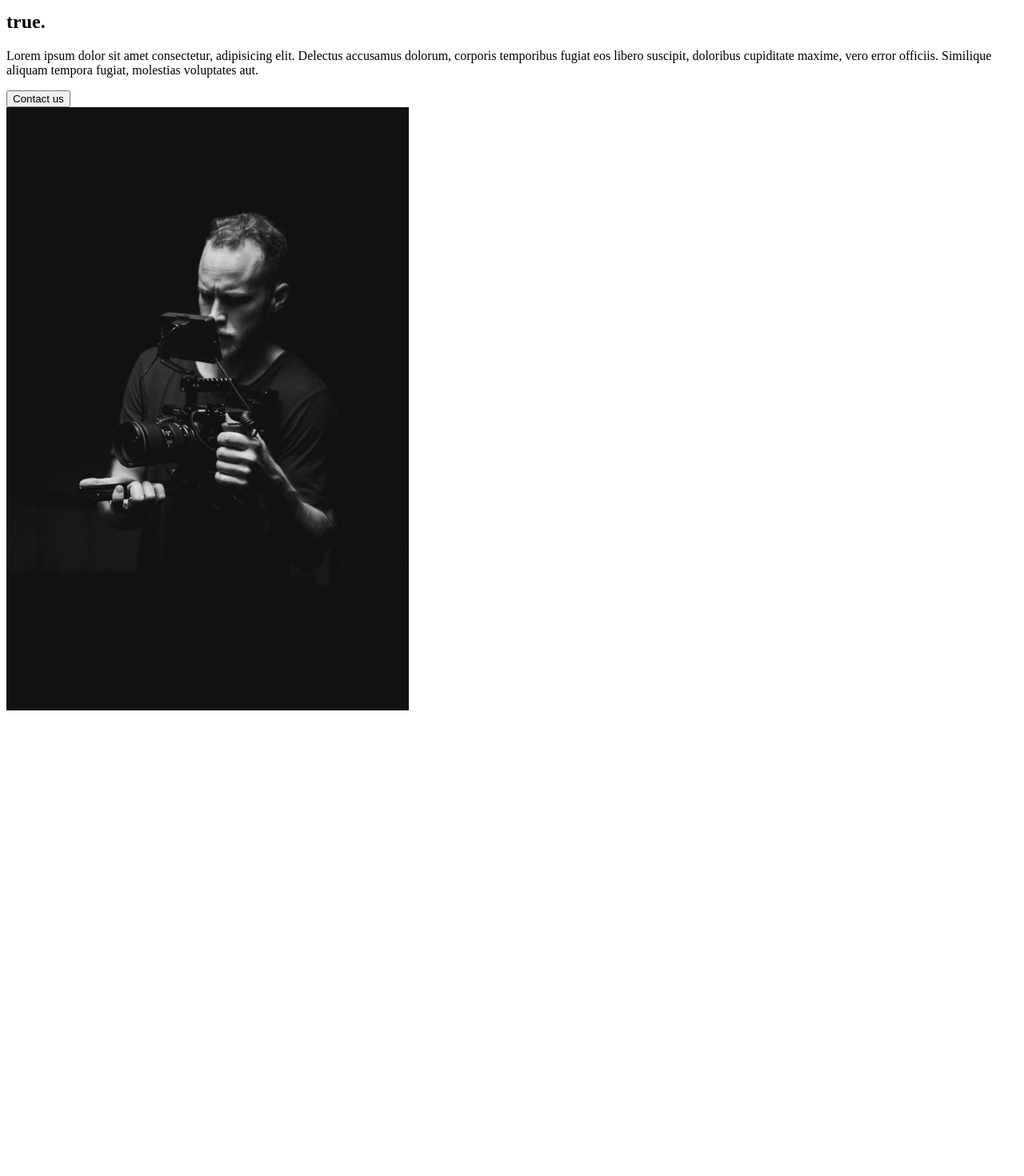
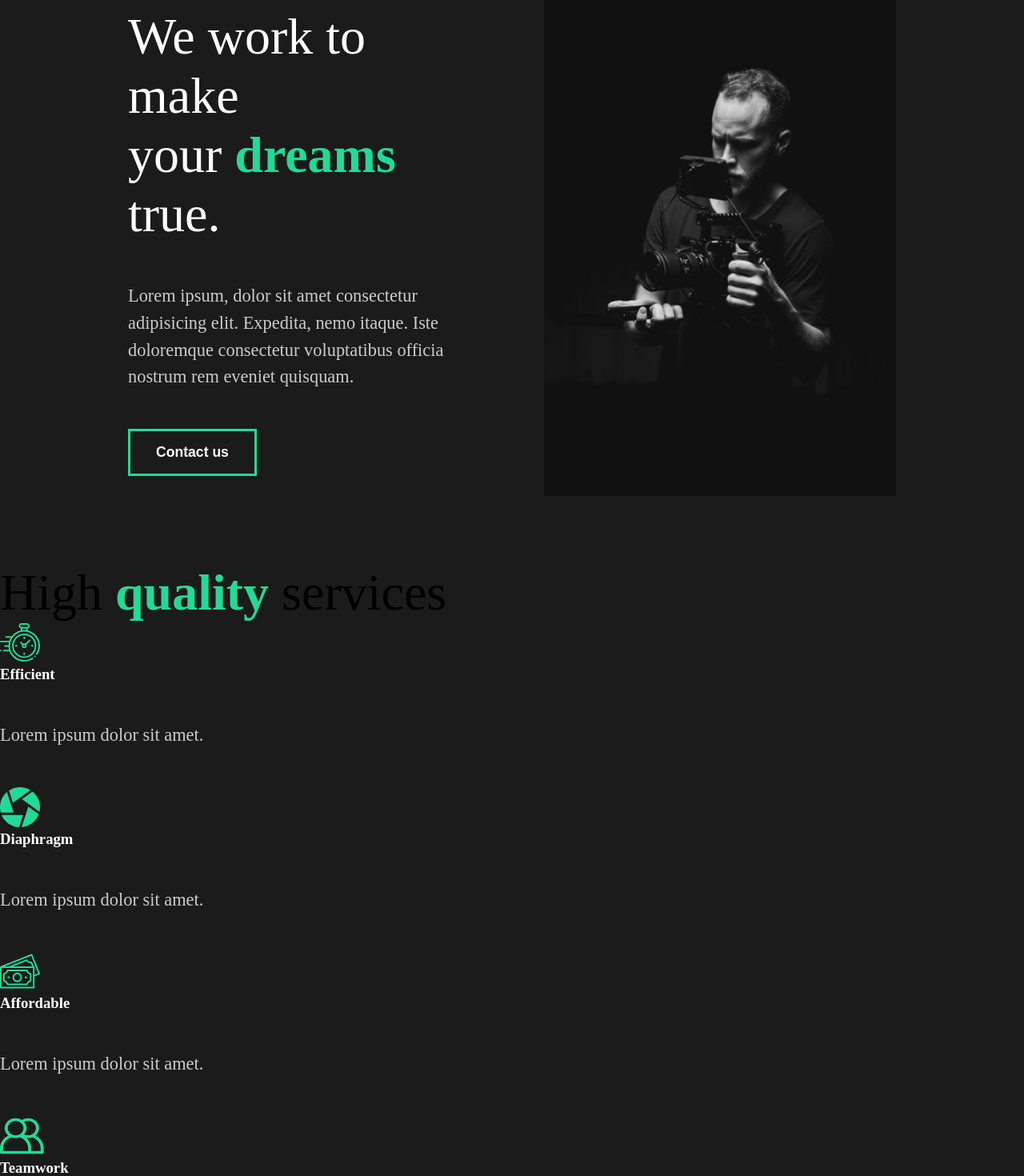
Before and after one commit to thyAshley/React-Sandbox, a React (Create React App) app in the folder portfolio-site/: page / in a window 1280 px wide. Shown: the part 100-1570 px from the top of the page at 80% size. Before the commit the page ends 1000 px from the top, so only its background shows below. Built offline with nearby package versions, Linux system fonts and the light colour scheme.

Commit message:
added global style and styles for about page

```diff
--- a/portfolio-site/src/App.tsx
+++ b/portfolio-site/src/App.tsx
@@ -1,10 +1,12 @@
 import React from "react";
 
+import GlobalStyle from "./styles/GlobalStyle";
 import AboutUs from "./screens/AboutUs";
 
 function App() {
   return (
     <div className="App">
+      <GlobalStyle />
       <AboutUs />
     </div>
   );
--- a/portfolio-site/src/components/AboutSection.tsx
+++ b/portfolio-site/src/components/AboutSection.tsx
@@ -1,37 +1,68 @@
 import React from "react";
+import styled from "styled-components";
 
 import home1 from "../img/home1.png";
 
 const AboutSection = () => {
   return (
-    <div>
-      <div className="description">
+    <About>
+      <Description>
         <div className="title">
-          <div className="hide">
+          <Hide>
             <h2>We work to make</h2>
-          </div>
-          <div className="hide">
+          </Hide>
+          <Hide>
             <h2>
               your <span>dreams</span>
             </h2>
-          </div>
-          <div className="hide">
+          </Hide>
+          <Hide>
             <h2>true.</h2>
-          </div>
+          </Hide>
         </div>
         <p>
-          Lorem ipsum dolor sit amet consectetur, adipisicing elit. Delectus
-          accusamus dolorum, corporis temporibus fugiat eos libero suscipit,
-          doloribus cupiditate maxime, vero error officiis. Similique aliquam
-          tempora fugiat, molestias voluptates aut.
+          Lorem ipsum, dolor sit amet consectetur adipisicing elit. Expedita,
+          nemo itaque. Iste doloremque consectetur voluptatibus officia nostrum
+          rem eveniet quisquam.
         </p>
         <button>Contact us</button>
-      </div>
-      <div className="image">
+      </Description>
+      <ImageContainer>
         <img src={home1} alt="home" />
-      </div>
-    </div>
+      </ImageContainer>
+    </About>
   );
 };
 
+const About = styled.div`
+  align-items: center;
+  color: white;
+  display: flex;
+  justify-content: center;
+  min-height: 90vh;
+  padding: 5rem 10rem;
+`;
+
+const Description = styled.div`
+  flex: 1;
+  padding-right: 5rem;
+  h2 {
+    font-weight: lighter;
+  }
+`;
+
+const ImageContainer = styled.div`
+  flex: 1;
+  overflow: hidden;
+  img {
+    height: 80vh;
+    object-fit: cover;
+    width: 100%;
+  }
+`;
+
+const Hide = styled.div`
+  overflow: hidden;
+`;
+
 export default AboutSection;
--- /dev/null
+++ b/portfolio-site/src/components/FaqSection.tsx
@@ -0,0 +1,53 @@
+import React from "react";
+
+const FaqSection = () => {
+  return (
+    <div className="faq">
+      <h2>
+        Any Questions <span>FAQ</span>
+      </h2>
+      <div className="question">
+        <h4>How Do I Start?</h4>
+        <div className="answer">
+          <p>Lorem ipsum dolor sit amet.</p>
+          <p>
+            Lorem ipsum, dolor sit amet consectetur adipisicing elit. Itaque,
+            veritatis?
+          </p>
+        </div>
+      </div>
+      <div className="question">
+        <h4>Daily Schedule</h4>
+        <div className="answer">
+          <p>Lorem ipsum dolor sit amet.</p>
+          <p>
+            Lorem ipsum, dolor sit amet consectetur adipisicing elit. Itaque,
+            veritatis?
+          </p>
+        </div>
+      </div>
+      <div className="question">
+        <h4>What are the available payment method</h4>
+        <div className="answer">
+          <p>Lorem ipsum dolor sit amet.</p>
+          <p>
+            Lorem ipsum, dolor sit amet consectetur adipisicing elit. Itaque,
+            veritatis?
+          </p>
+        </div>
+      </div>
+      <div className="question">
+        <h4>What Products are available?</h4>
+        <div className="answer">
+          <p>Lorem ipsum dolor sit amet.</p>
+          <p>
+            Lorem ipsum, dolor sit amet consectetur adipisicing elit. Itaque,
+            veritatis?
+          </p>
+        </div>
+      </div>
+    </div>
+  );
+};
+
+export default FaqSection;
--- /dev/null
+++ b/portfolio-site/src/components/ServicesSection.tsx
@@ -0,0 +1,59 @@
+import React from "react";
+import clock from "../img/clock.svg";
+import diaphragm from "../img/diaphragm.svg";
+import money from "../img/money.svg";
+import teamwork from "../img/teamwork.svg";
+import home2 from "../img/home2.png";
+
+const ServicesSection = () => {
+  return (
+    <div>
+      <div className="services">
+        <div className="description">
+          <h2>
+            High <span>quality</span> services
+          </h2>
+          <div className="cards">
+            <div className="card">
+              <div className="icon">
+                <img src={clock} alt="clock" />
+                <h3>Efficient</h3>
+              </div>
+              <p>Lorem ipsum dolor sit amet.</p>
+            </div>
+          </div>
+          <div className="cards">
+            <div className="card">
+              <div className="icon">
+                <img src={diaphragm} alt="diaphragm" />
+                <h3>Diaphragm</h3>
+              </div>
+              <p>Lorem ipsum dolor sit amet.</p>
+            </div>
+          </div>
+          <div className="cards">
+            <div className="card">
+              <div className="icon">
+                <img src={money} alt="money" />
+                <h3>Affordable</h3>
+              </div>
+              <p>Lorem ipsum dolor sit amet.</p>
+            </div>
+          </div>
+          <div className="cards">
+            <div className="card">
+              <div className="icon">
+                <img src={teamwork} alt="teamwork" />
+                <h3>Teamwork</h3>
+              </div>
+              <p>Lorem ipsum dolor sit amet.</p>
+            </div>
+          </div>
+        </div>
+        <img src={home2} alt="camera" />
+      </div>
+    </div>
+  );
+};
+
+export default ServicesSection;
--- a/portfolio-site/src/screens/AboutUs.tsx
+++ b/portfolio-site/src/screens/AboutUs.tsx
@@ -1,10 +1,14 @@
 import React, { Fragment } from "react";
 import AboutSection from "../components/AboutSection";
+import FaqSection from "../components/FaqSection";
+import ServicesSection from "../components/ServicesSection";
 
 const AboutUs = () => {
   return (
     <Fragment>
       <AboutSection />
+      <ServicesSection />
+      <FaqSection />
     </Fragment>
   );
 };
--- /dev/null
+++ b/portfolio-site/src/styles/GlobalStyle.ts
@@ -0,0 +1,57 @@
+import { createGlobalStyle } from "styled-components";
+
+const GlobalStyle = createGlobalStyle`
+
+* {
+  box-sizing: border-box;
+  margin: 0;
+  padding: 0;
+}
+
+body {
+  background: #1b1b1b;
+}
+
+button {
+  background: transparent;
+  border: 3px solid #23d997;
+  color: white;
+  cursor: pointer;
+  font-weight: bold;
+  font-size: 1.1rem;
+  padding: 1rem 2rem;
+  transition: all 0.5s ease;
+
+  &:hover {
+    background-color: #23d997;
+  }
+
+}
+h2 {
+  font-size: 4rem;
+  font-weight: lighter;
+}
+
+h3 {
+  color: white;
+}
+
+h4 {
+  font-weight: bold;
+}
+
+span {
+  font-weight: bold;
+  color: #23d997;
+}
+
+p {
+  color: #ccc;
+  font-size: 1.4rem;
+  line-height: 150%;
+  padding: 3rem 0rem;
+}
+
+`;
+
+export default GlobalStyle;
```
Also changed, not shown: 1 other file (tests, documents, lock files or other folders).
